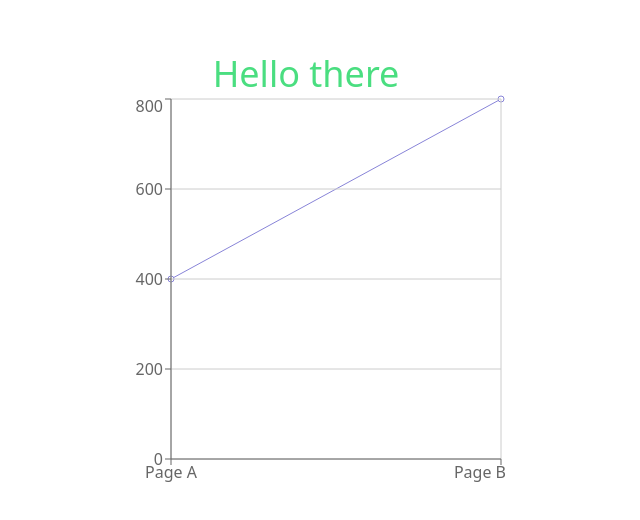
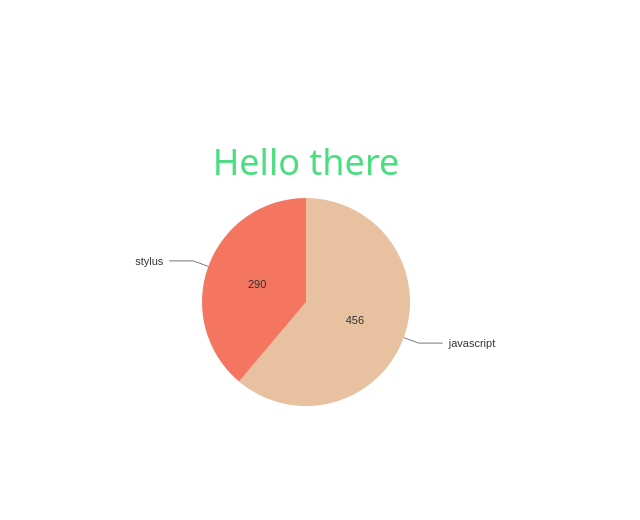
Before and after one commit to ppozniak/weather-forecast, a React (Vite) app: page / in a window 1280 px wide. Shown: the part 126-646 px from the top of the page, without its empty margins (334-974 px from the left). Built offline with nearby package versions, Linux system fonts and the light colour scheme.

Commit message:
nivo pie test

```diff
--- a/package.json
+++ b/package.json
@@ -10,9 +10,9 @@
     "preview": "vite preview"
   },
   "dependencies": {
+    "@nivo/pie": "^0.87.0",
     "react": "^18.2.0",
-    "react-dom": "^18.2.0",
-    "recharts": "^2.12.7"
+    "react-dom": "^18.2.0"
   },
   "devDependencies": {
     "@types/react": "^18.2.66",
--- a/src/App.tsx
+++ b/src/App.tsx
@@ -1,30 +1,25 @@
-import {
-  LineChart,
-  Line,
-  CartesianGrid,
-  XAxis,
-  YAxis,
-  Tooltip,
-} from "recharts";
+import { ResponsivePie } from "@nivo/pie";
 
 function App() {
-  const data = [
-    { name: "Page A", uv: 400, pv: 2400, amt: 2400 },
-    { name: "Page B", uv: 800, pv: 2400, amt: 2400 },
+  const dataPie = [
+    {
+      id: "javascript",
+      label: "javascript",
+      value: 456,
+    },
+    {
+      id: "stylus",
+      label: "stylus",
+      value: 290,
+    },
   ];
 
   return (
     <div className="container h-screen">
       <div className="flex justify-center items-center h-full flex-col">
         <h1 className="text-4xl text-green-400">Hello there</h1>
-        <div>
-          <LineChart width={400} height={400} data={data}>
-            <Line type="monotone" dataKey="uv" stroke="#8884d8" />
-            <CartesianGrid stroke="#ccc" />
-            <XAxis dataKey="name" />
-            <YAxis />
-            <Tooltip />
-          </LineChart>
+        <div className="w-full h-52 mt-4">
+          <ResponsivePie data={dataPie} />
         </div>
       </div>
     </div>
```
Also changed, not shown: 1 other file (tests, documents, lock files or other folders).
